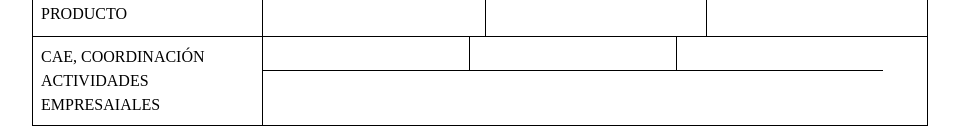
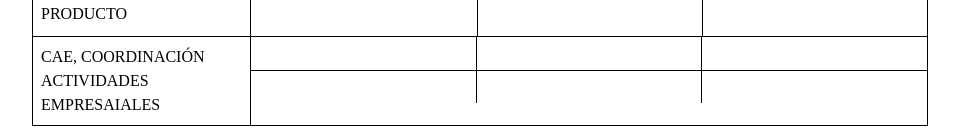
Before and after one commit to victorjv37/react-form, a React (Vite) app: page /form-3 in a window 1280 px wide. Shown: the part 569-703 px from the top of the page, without its empty margins (160-1119 px from the left). Built offline with nearby package versions, Linux system fonts and the light colour scheme.

Commit message:
Detalles

```diff
--- a/src/styles.scss
+++ b/src/styles.scss
@@ -78,7 +78,7 @@
 }
 
 .caeData {
-   width: 10px;
+   width: 15rem;
 }
 
 input.datosBancarios {
@@ -92,6 +92,7 @@ input.direccionFacturacion {
 #container {
    height: 100%;
    width: 70%;
+   max-width: 1028px;
 }
 
 #counter {
--- a/src/views/Form3.jsx
+++ b/src/views/Form3.jsx
@@ -454,7 +454,8 @@ const Form3 = () => {
                       </td>
                     </tr>
                     <tr className="tr noBorderLeft noBorderBottom noBorderRight" id="caeRows">
-                      <td>
+                      <td className="td noBorderLeft noBorderTop noBorderBottom caeData">
+                        {" "}
                         <label htmlFor="caeNombre2"></label>
                         <input
                           className="input"
@@ -465,7 +466,7 @@ const Form3 = () => {
                           onChange={handleChange}
                         />
                       </td>
-                      <td>
+                      <td className="td noBorderLeft noBorderTop noBorderBottom caeData">
                         <label htmlFor="caeTelefono2"></label>
                         <input
                           className="input"
@@ -476,7 +477,7 @@ const Form3 = () => {
                           onChange={handleChange}
                         />
                       </td>
-                      <td>
+                      <td className="td noBorderRight noBorderTop noBorderBottom caeData">
                         <label htmlFor="caeEmail2"></label>
                         <input
                           className="input"
```
